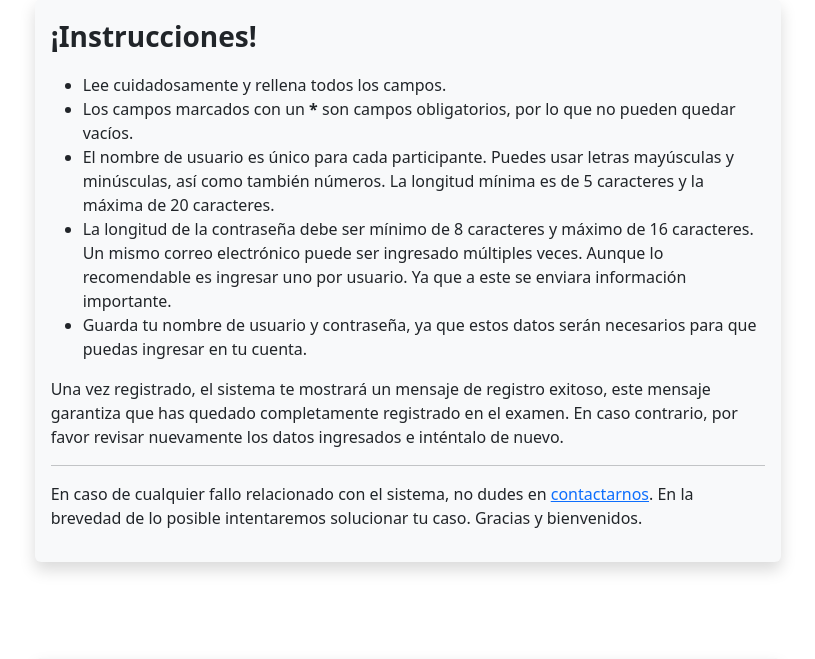
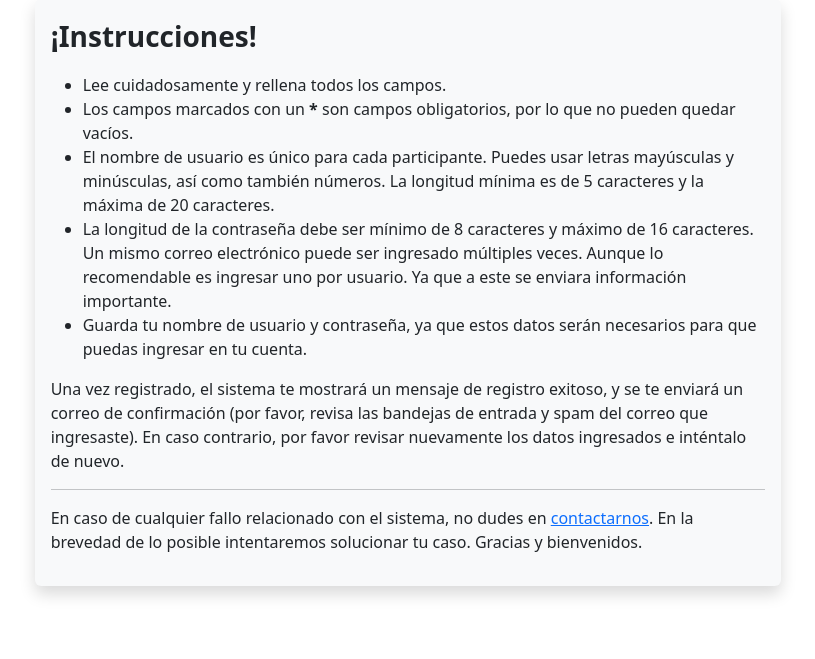
Before and after one commit to mariomttz/canguro-omm, a Django app: page /registrarse/ in a window 1280 px wide. Shown: the part 49-708 px from the top of the page, without its empty margins (232-1047 px from the left). Run offline with Django 5.2, Linux system fonts and the light colour scheme; some libraries are stand-ins or nearby versions.

Commit message:
Cambion en los textos HTML del registro

```diff
--- a/apps/homepage/templates/registrarse.html
+++ b/apps/homepage/templates/registrarse.html
@@ -38,9 +38,7 @@
                             puedas ingresar en tu cuenta.</li>
                     </ul>
 
-                    <p>Una vez registrado, el sistema te mostrará un mensaje de registro exitoso, este mensaje garantiza que has quedado completamente registrado en el examen. En caso contrario, por favor revisar nuevamente los datos
-                        ingresados e inténtalo de nuevo.
-                    </p>
+                    <p>Una vez registrado, el sistema te mostrará un mensaje de registro exitoso, y se te enviará un correo de confirmación (por favor, revisa las bandejas de entrada y spam del correo que ingresaste). En caso contrario, por favor revisar nuevamente los datos ingresados e inténtalo de nuevo.</p>
 
                     <hr>
 
```
